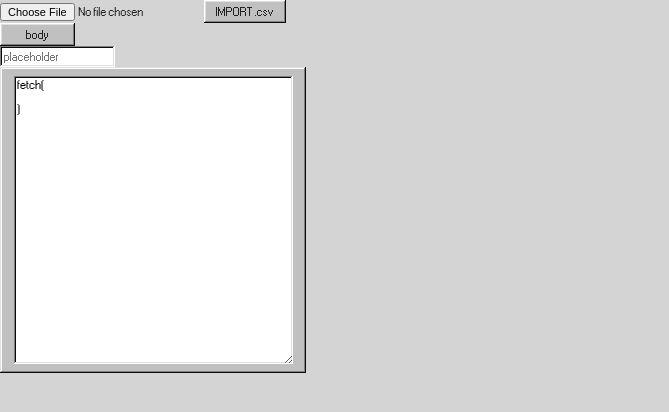
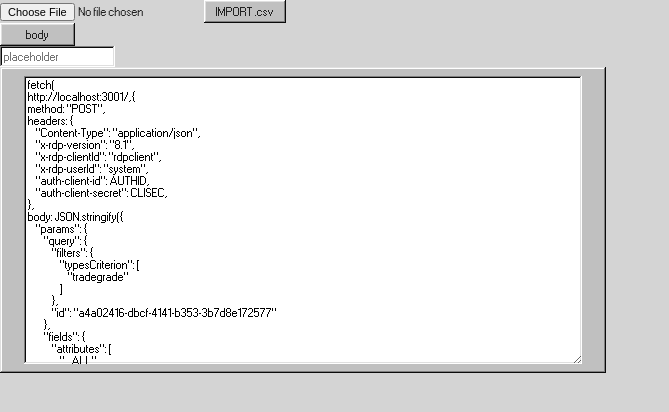
Before and after one commit to mothugget/RequestLooper, a React (Create React App) app in the folder request-looper/: page / in a window 1280 px wide. Shown: the top 412 px of the page, without its empty margins (0-669 px from the left). Built offline with nearby package versions, Linux system fonts and the light colour scheme.

Commit message:
hard coded test fetch string

```diff
--- a/request-looper/src/contexts/RequestContext.tsx
+++ b/request-looper/src/contexts/RequestContext.tsx
@@ -4,12 +4,11 @@ import { FetchRequest } from "../types/types";
 interface RequestContextType {
   fetchRequest: FetchRequest;
   setFetchRequest: Dispatch<SetStateAction<FetchRequest>>;
-
 }
 
-const emptyFetchRequest:FetchRequest={
-  variableIndicator:'||',
-  fetchString: '',
+const emptyFetchRequest: FetchRequest = {
+  variableIndicator: "||",
+  fetchString:'http://localhost:3001/,{\nmethod: "POST",\nheaders: {\n    "Content-Type": "application/json",\n    "x-rdp-version": "8.1",\n    "x-rdp-clientId": "rdpclient",\n    "x-rdp-userId": "system",\n    "auth-client-id": AUTHID,\n    "auth-client-secret": CLISEC,\n},\nbody: JSON.stringify({\n    "params": {\n        "query": {\n            "filters": {\n                "typesCriterion": [\n                    "tradegrade"\n                ]\n            },\n            "id": "a4a02416-dbcf-4141-b353-3b7d8e172577"\n        },\n        "fields": {\n            "attributes": [\n                "_ALL"\n            ]\n        },\n        "options": {\n            "maxRecords": 100\n        }\n    }\n}\n)\n}',
   showOptions: {
     resource: false,
     method: false,
@@ -24,24 +23,27 @@ const emptyFetchRequest:FetchRequest={
     integrity: false,
     keepalive: false,
     signal: false,
-    priority: false
-  }
-}
+    priority: false,
+  },
+};
 
-const dummyFetchRequestSetter = 'dummy' as unknown as Dispatch<SetStateAction<FetchRequest>>
+const dummyFetchRequestSetter = "dummy" as unknown as Dispatch<
+  SetStateAction<FetchRequest>
+>;
 
 const RequestContext = createContext<RequestContextType>({
-  fetchRequest: emptyFetchRequest ,
+  fetchRequest: emptyFetchRequest,
   setFetchRequest: dummyFetchRequestSetter,
 });
 function RequestContextProvider({ children }: any) {
-  const [fetchRequest, setFetchRequest] = useState<FetchRequest>(emptyFetchRequest);
+  const [fetchRequest, setFetchRequest] =
+    useState<FetchRequest>(emptyFetchRequest);
 
   return (
     <RequestContext.Provider
       value={{
-fetchRequest,
-setFetchRequest
+        fetchRequest,
+        setFetchRequest,
       }}
     >
       {children}
--- a/request-looper/src/styles/TextArea.css
+++ b/request-looper/src/styles/TextArea.css
@@ -1,9 +1,14 @@
 .request-input-textarea-wrapper {
     height: 300px;
-    width: 300px;
+    width: 600px;
     display: flex;
     justify-content: center;
     align-items: center;
+}
+
+textarea {
+    font-family: Arial, Helvetica, sans-serif;
+    font-size: 17px;
 }
 
 .fit-container{
```
